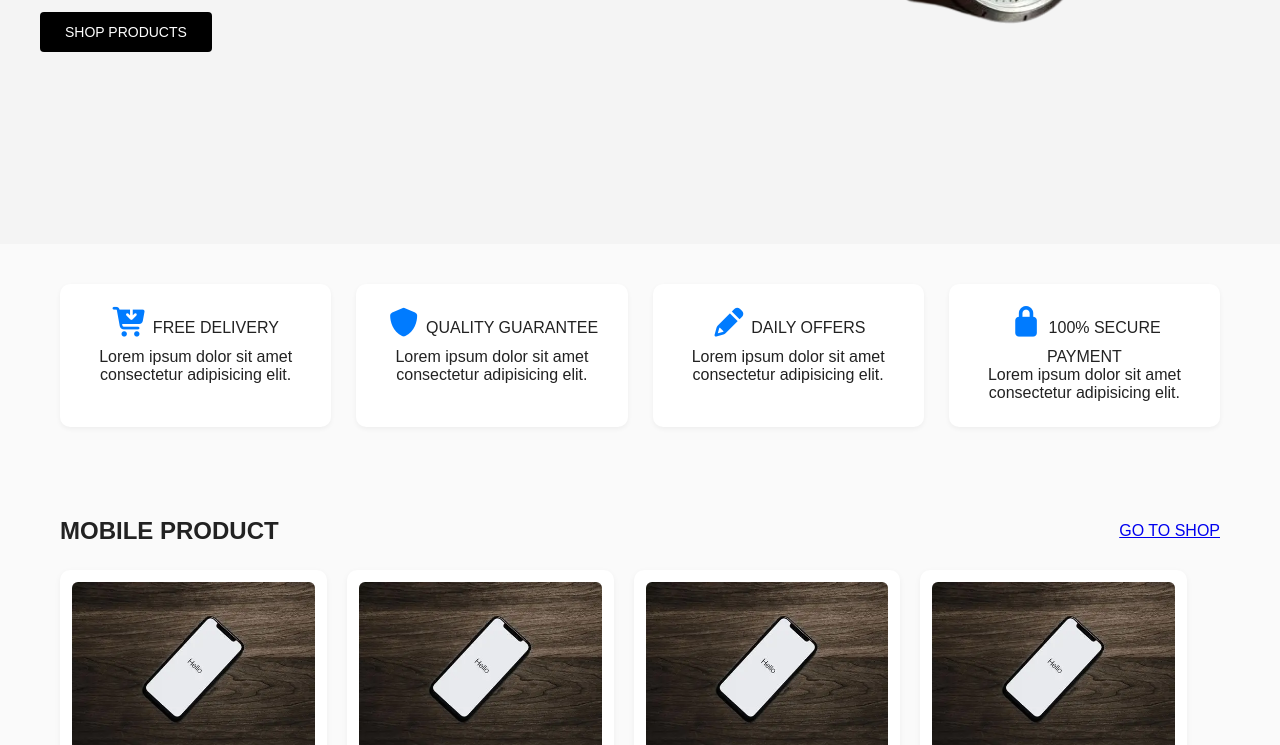
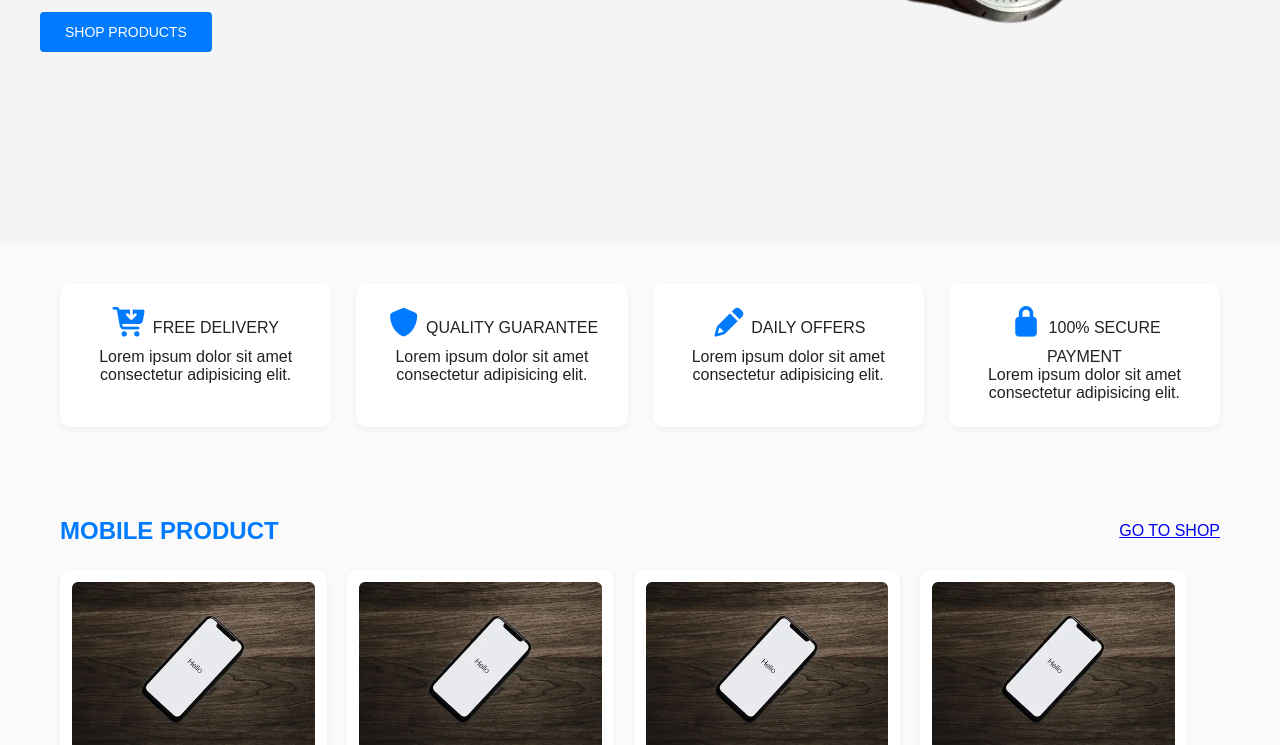
Before and after one commit to AloNdubuisi/25c-class-project, a plain HTML site: page index.html in a window 1280 px wide. Shown: the part 462-1207 px from the top of the page. Drawn offline with Linux system fonts and the light colour scheme.

Commit message:
changed text color

```diff
--- a/css/style.css
+++ b/css/style.css
@@ -76,7 +76,7 @@ body {
 
 .hero-section .heading a {
     text-decoration: none;
-    background: #000;
+    background: #007BFF;
     padding: 12px 25px;
     font-size: 14px;
     color: #fff;
@@ -128,6 +128,9 @@ body {
     display: flex;
     justify-content: space-between;
     align-items: center;
+}
+.flex h1{
+    color: #007BFF;
 }
 
 .list {
```
Also changed, not shown: index.html (line endings or trailing spaces).
